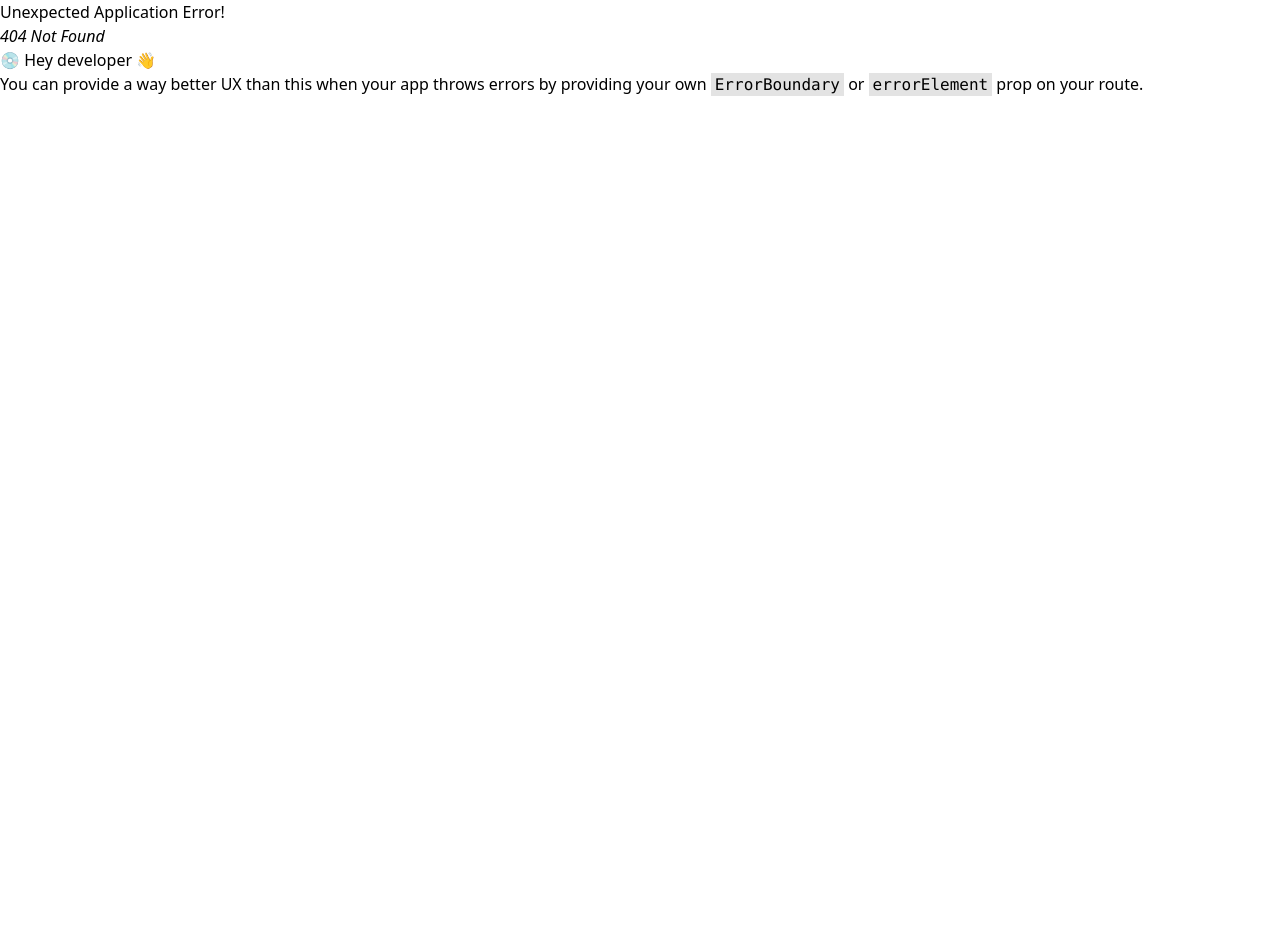
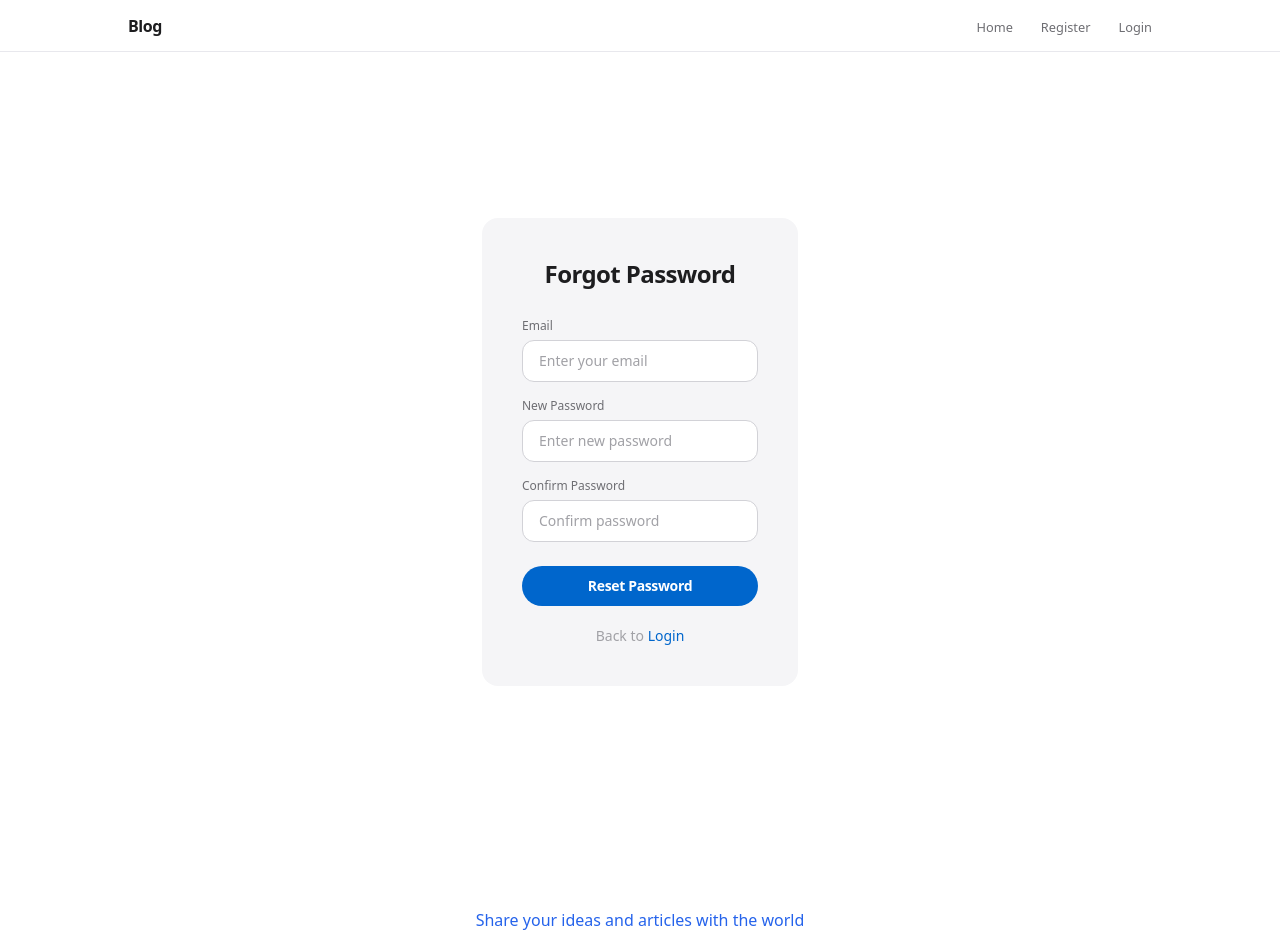
Before and after one commit to Sanjana-54/ATP_24EG107E08, a React (Vite) app in the folder Week-7/BLOG APP/Blog-frontend/: page /forgot-password in a window 1280 px wide. Before the commit this address had no page. Before the commit the page ends 800 px from the top, so only its background shows below. Built offline with nearby package versions, Linux system fonts and the light colour scheme; no server answers.

Commit message:
added files

```diff
--- a/Week-7/BLOG APP/Blog-frontend/src/App.jsx
+++ b/Week-7/BLOG APP/Blog-frontend/src/App.jsx
@@ -13,6 +13,7 @@ import ArticleByID from "./components/ArticleByID";
 import Unauthorized from "./components/Unauthorized";
 import AdminProfile from "./components/AdminProfile";
 import UsersList from "./components/UsersList";
+import ForgotPassword from "./components/ForgotPassword";
 import AuthorList from "./components/AuthorList";
 import {Toaster} from 'react-hot-toast'
 
@@ -83,6 +84,10 @@ function App() {
         {
           path:"unauthorized",
           element:<Unauthorized/>,
+        },
+        {
+          path:"forgot-password",
+          element:<ForgotPassword/>,
         }
       ],
     },
--- /dev/null
+++ b/Week-7/BLOG APP/Blog-frontend/src/components/ForgotPassword.jsx
@@ -0,0 +1,138 @@
+import { useForm } from "react-hook-form";
+import axios from "axios";
+import { toast } from "react-hot-toast";
+import { useNavigate, NavLink } from "react-router";
+
+import {
+  pageBackground,
+  formCard,
+  formTitle,
+  formGroup,
+  labelClass,
+  inputClass,
+  submitBtn,
+  errorClass,
+  mutedText,
+  linkClass,
+} from "../styles/common";
+
+function ForgotPassword() {
+  const navigate = useNavigate();
+
+  const {
+    register,
+    handleSubmit,
+    watch,
+    formState: { errors },
+  } = useForm();
+
+  //submit form
+  const onSubmit = async (userObj) => {
+    //check passwords
+    if (userObj.newPassword !== userObj.confirmPassword) {
+      toast.error("Passwords do not match");
+      return;
+    }
+
+    //api call
+    let res = await axios.put(
+    "https://blog-app-jc18.onrender.com/auth/forgot-password",
+      {
+        email: userObj.email,
+        newPassword: userObj.newPassword,
+      }
+    );
+
+    //success
+    if (res.status === 200) {
+      toast.success("Password updated successfully");
+      navigate("/login");
+    }
+  };
+
+  return (
+    <div
+      className={`${pageBackground} flex items-center justify-center py-16 px-4`}
+    >
+      <div className={formCard}>
+        {/* Title */}
+        <h2 className={formTitle}>Forgot Password</h2>
+
+        <form onSubmit={handleSubmit(onSubmit)}>
+          {/* Email */}
+          <div className={formGroup}>
+            <label className={labelClass}>Email</label>
+
+            <input
+              type="email"
+              placeholder="Enter your email"
+              className={inputClass}
+              {...register("email", {
+                required: "Email is required",
+              })}
+            />
+
+            {errors.email && (
+              <p className={errorClass}>{errors.email.message}</p>
+            )}
+          </div>
+
+          {/* New Password */}
+          <div className={formGroup}>
+            <label className={labelClass}>New Password</label>
+
+            <input
+              type="password"
+              placeholder="Enter new password"
+              className={inputClass}
+              {...register("newPassword", {
+                required: "New password is required",
+              })}
+            />
+
+            {errors.newPassword && (
+              <p className={errorClass}>
+                {errors.newPassword.message}
+              </p>
+            )}
+          </div>
+
+          {/* Confirm Password */}
+          <div className={formGroup}>
+            <label className={labelClass}>Confirm Password</label>
+
+            <input
+              type="password"
+              placeholder="Confirm password"
+              className={inputClass}
+              {...register("confirmPassword", {
+                required: "Confirm password is required",
+              })}
+            />
+
+            {errors.confirmPassword && (
+              <p className={errorClass}>
+                {errors.confirmPassword.message}
+              </p>
+            )}
+          </div>
+
+          {/* Submit Button */}
+          <button type="submit" className={submitBtn}>
+            Reset Password
+          </button>
+        </form>
+
+        {/* Footer */}
+        <p className={`${mutedText} text-center mt-5`}>
+          Back to{" "}
+          <NavLink to="/login" className={linkClass}>
+            Login
+          </NavLink>
+        </p>
+      </div>
+    </div>
+  );
+}
+
+export default ForgotPassword;
--- a/Week-7/BLOG APP/Blog-frontend/src/components/Login.jsx
+++ b/Week-7/BLOG APP/Blog-frontend/src/components/Login.jsx
@@ -100,9 +100,9 @@ const navigate = useNavigate();
 
           {/* Forgot password */}
           <div className="text-right -mt-2 mb-4">
-            <a href="/forgot-password" className={`${linkClass} text-xs`}>
-              Forgot password?
-            </a>
+            <NavLink to="/forgot-password" className={`${linkClass} text-xs`}>
+            Forgot password?
+                </NavLink>
           </div>
 
           {/* Submit */}
```
Also changed, not shown: 2 other files (tests, documents, lock files or other folders).
